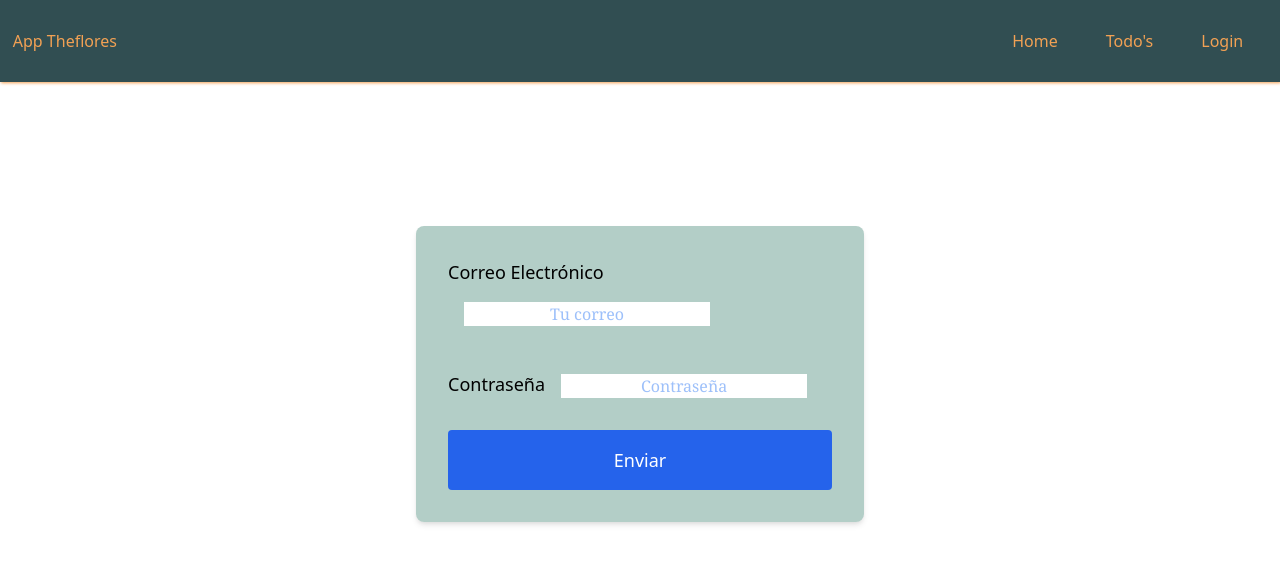
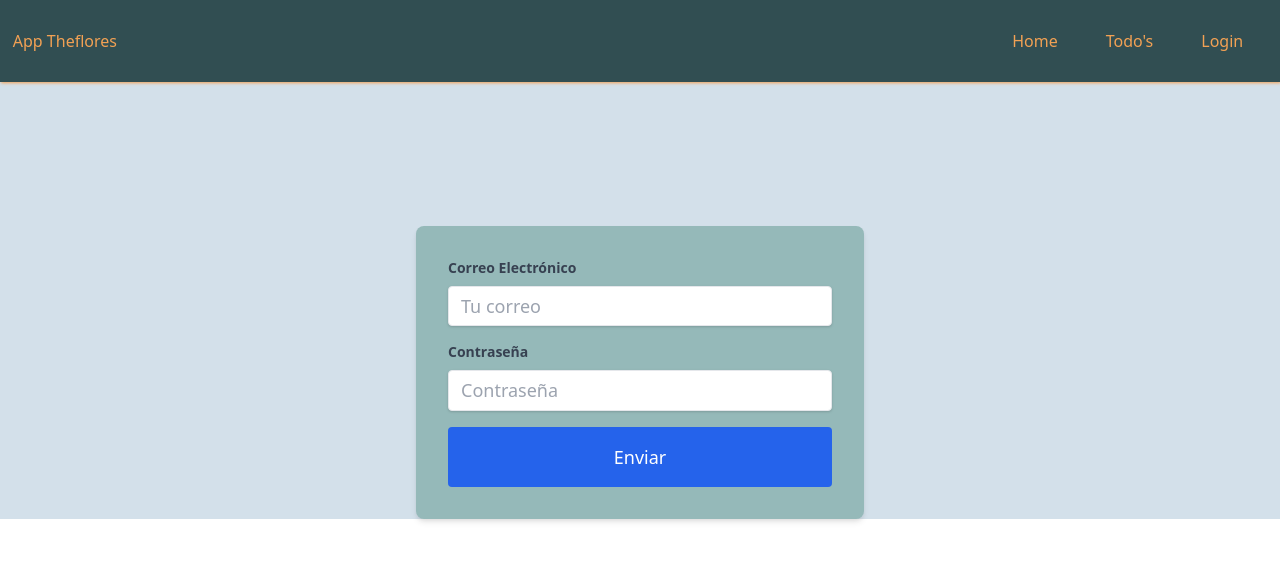
Before and after one commit to theflores/loginappflores, a React (Create React App) app: page /login in a window 1280 px wide. Shown: the top 564 px of the page. Built offline with nearby package versions, Linux system fonts and the light colour scheme.

Commit message:
form and biuld

```diff
--- a/src/App.css
+++ b/src/App.css
@@ -55,3 +55,9 @@
   display: flex;
   flex-direction: column;
 }
+
+.back
+{
+  background-color: #d3e0ea;
+  max-height: 100%;
+}
--- a/src/App.js
+++ b/src/App.js
@@ -14,7 +14,8 @@ import { BrowserRouter as Router, Route, Switch} from 'react-router-dom';
 
 function App() {
   return (
-      <Router>
+    <section class="back">
+        <Router class>
           <section>
             <BrandHeader></BrandHeader>
             <Switch>
@@ -30,6 +31,7 @@ function App() {
             </Switch>
           </section>
         </Router>
+    </section>
   );
 }
 
--- a/src/components/Forms/FormField.js
+++ b/src/components/Forms/FormField.js
@@ -1,8 +1,8 @@
 function FormField({ type, id, fname, onChange, caption, value, error, labelClassName, containerClassName, ...attr}){
   return (
     <section className={containerClassName}>
-    <label className={labelClassName}>{caption}</label>
-    <input class="placeholder-blue-500 placeholder-opacity-50 md:focus:placeholder-red-600 align-middle m-4 text-center text-base font-serif"
+    <label  class="block text-gray-700 text-sm font-bold mb-2" className={labelClassName}>{caption}</label>
+    <input class="shadow appearance-none border rounded w-full py-2 px-3 text-gray-700 leading-tight focus:ring-purple-600 focus:shadow-outline"
         type={type}
         id={id}
         name={fname}
```
Also changed, not shown: src/components/NavBars/NavBar.css (line endings or trailing spaces). Lines whose indentation alone changed are shown as unchanged.
